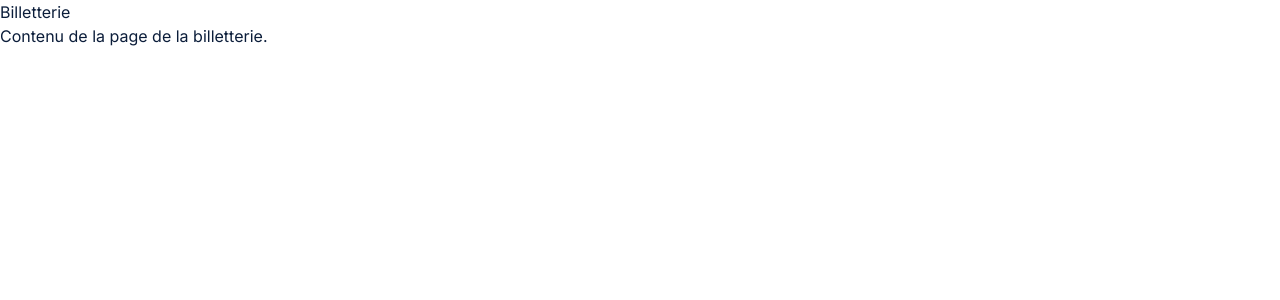
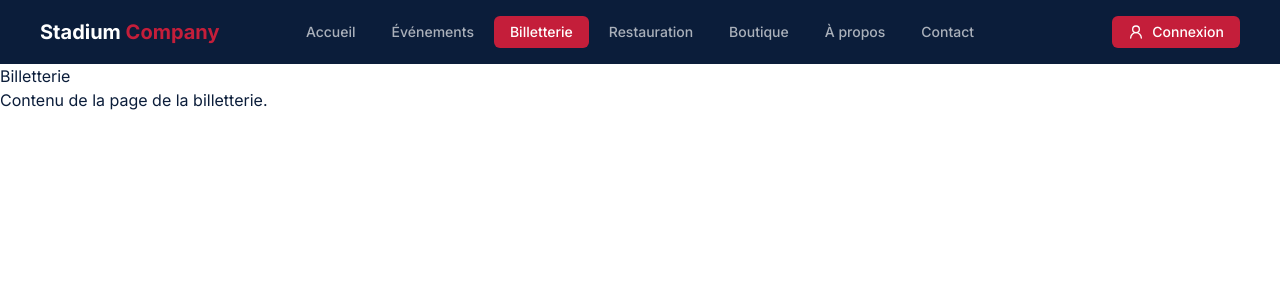
Before and after one commit to FlytziTv/stadium-company, a React (Vite) app in the folder frontend/: page /billetterie in a window 1280 px wide. Shown: the top 300 px of the page. Built offline with nearby package versions, Linux system fonts and the light colour scheme.

Commit message:
feat: ajout du composant Navbar et intégration de lucide-react

```diff
--- a/frontend/package.json
+++ b/frontend/package.json
@@ -12,6 +12,7 @@
   "dependencies": {
     "@fontsource/inter": "^5.2.8",
     "@tailwindcss/vite": "^4.3.2",
+    "lucide-react": "^1.22.0",
     "react": "^19.2.7",
     "react-dom": "^19.2.7",
     "react-router-dom": "^7.18.1",
--- a/frontend/src/App.tsx
+++ b/frontend/src/App.tsx
@@ -7,10 +7,13 @@ import Restauration from "./pages/Restauration";
 import Boutique from "./pages/Boutique";
 import About from "./pages/About";
 import Connect from "./pages/Connect";
+import Navbar from "./components/layout/Navbar";
 
 function App() {
   return (
     <BrowserRouter>
+      <Navbar />
+
       <Routes>
         <Route path="/" element={<Home />} />
         <Route path="/evenements" element={<Evenements />} />
--- /dev/null
+++ b/frontend/src/components/layout/Navbar.tsx
@@ -0,0 +1,53 @@
+import { UserRound } from "lucide-react";
+import { NavLink } from "react-router-dom";
+
+const links = [
+  { to: "/", label: "Accueil" },
+  { to: "/evenements", label: "Événements" },
+  { to: "/billetterie", label: "Billetterie" },
+  { to: "/restauration", label: "Restauration" },
+  { to: "/boutique", label: "Boutique" },
+  { to: "/about", label: "À propos" },
+  { to: "/contact", label: "Contact" },
+];
+
+export default function Navbar() {
+  return (
+    <header className="bg-foreground sticky top-0 z-50">
+      <nav className="max-w-350 mx-auto grid grid-cols-[200px_1fr_200px] items-center px-10 py-4">
+        <NavLink to="/" className="text-xl font-extrabold text-background">
+          Stadium <span className="text-accent">Company</span>
+        </NavLink>
+
+        <div className="flex items-center justify-center gap-1">
+          {links.map((link) => (
+            <NavLink
+              key={link.to}
+              to={link.to}
+              end={link.to === "/"}
+              className={({ isActive }) =>
+                `text-sm font-medium transition-colors duration-300 px-4 py-1.5 rounded-sm ${
+                  isActive
+                    ? "text-background bg-accent"
+                    : "text-background/65 hover:text-background"
+                }`
+              }
+            >
+              {link.label}
+            </NavLink>
+          ))}
+        </div>
+
+        <div className="flex justify-end">
+          <NavLink
+            to="/login"
+            className="flex items-center gap-2 bg-accent text-background text-sm font-medium px-4 py-1.5 rounded-sm hover:opacity-90 transition-opacity duration-200"
+          >
+            <UserRound size={16} />
+            Connexion
+          </NavLink>
+        </div>
+      </nav>
+    </header>
+  );
+}
```
Also changed, not shown: 1 other file (tests, documents, lock files or other folders).
